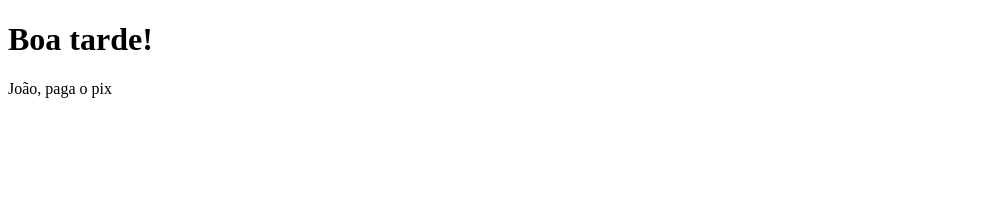
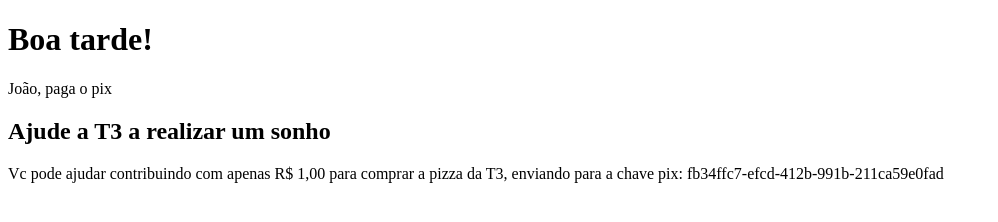
Before and after one commit to victorwellington02/github-t3-2.0, a plain HTML site: page index.html in a window 1280 px wide. Shown: the whole page, without its empty margins (0-998 px from the left). Drawn offline with Linux system fonts and the light colour scheme.

Commit message:
Adicionei um <h2> e um <p>

```diff
--- a/index.html
+++ b/index.html
@@ -9,5 +9,9 @@
 <body>
   <h1>Boa tarde!</h1>
   <p>João, paga o pix</p>
+  <h2>Ajude a T3 a realizar um sonho</h2>
+  <p>Vc pode ajudar contribuindo com apenas R$ 1,00 para comprar a pizza da T3, enviando para a chave pix: fb34ffc7-efcd-412b-991b-211ca59e0fad</p>
+
+
 </body>
 </html>
```
